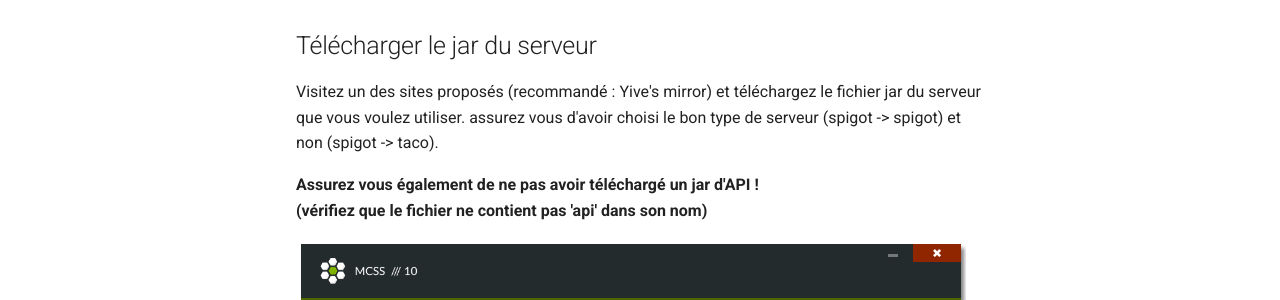
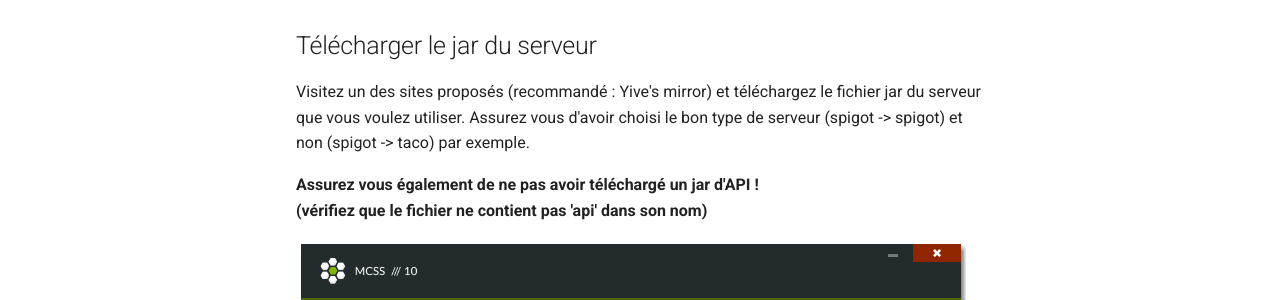
Before and after one commit to mcserversoft/documentation, an MkDocs documentation site: the page built from docs/maj-un-serveur.md, in a window 1280 px wide and 900 px high. Shown: the part 459-759 px from the top of the window. Built offline with MkDocs 1.6.1 and Material for MkDocs 9.7.7, drawn with Linux system fonts in a browser that asks for light colours; comment, search, counter and statistics services are not loaded.

Commit message:
Update maj-un-serveur.md

```diff
--- a/docs/maj-un-serveur.md
+++ b/docs/maj-un-serveur.md
@@ -12,13 +12,13 @@
 <a name="download-the-server-jar-file"></a>
 ## Télécharger le jar du serveur
 
-Visitez un des sites proposés (recommandé : Yive's mirror) et téléchargez le fichier jar du serveur que vous voulez utiliser. assurez vous d'avoir choisi le bon type de serveur (spigot -> spigot) et non (spigot -> taco).
+Visitez un des sites proposés (recommandé : Yive's mirror) et téléchargez le fichier jar du serveur que vous voulez utiliser. Assurez vous d'avoir choisi le bon type de serveur (spigot -> spigot) et non (spigot -> taco) par exemple.
 
 **Assurez vous également de ne pas avoir téléchargé un jar d'API !<br>(vérifiez que le fichier ne contient pas 'api' dans son nom)**
 
 ![Screenshot of the Update Instance window](assets/screenshots/update_server_links.png)
 
-<a name="elect-the-server-jar-file"></a>
+<a name="select-the-server-jar-file"></a>
 ## Sélectionner le jar du serveur
 
 Il est temps de sélectionner le fichier jar que vous avez téléchargé à l'étape précédente. Vous pouvez soit le glisser-déposer dans la fenêtre soit naviguer vers le fichier avec l'option 'Select file'.
```
